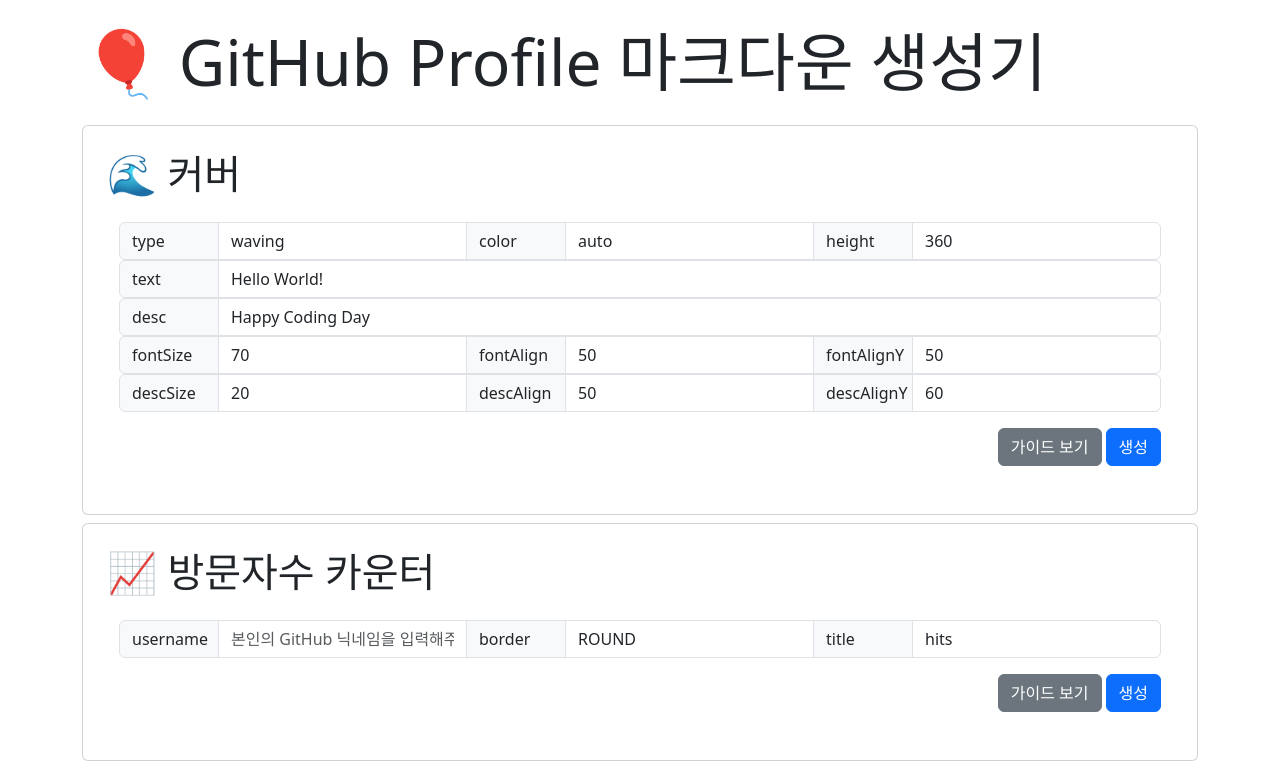
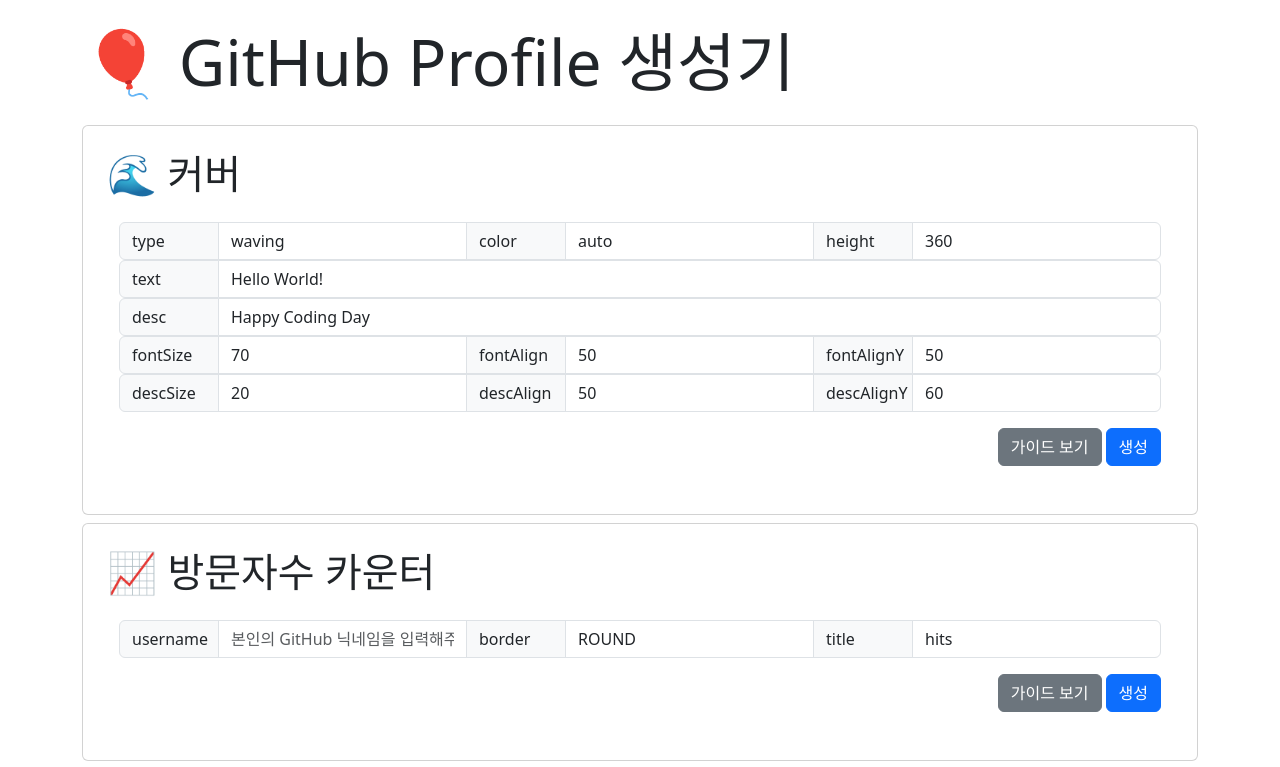
Before and after one commit to qus0in/paste_profile, a Vue app: page / in a window 1280 px wide. Shown: the top 767 px of the page. Built offline with nearby package versions, Linux system fonts and the light colour scheme.

Commit message:
🎈 GitHub Profile 생성기

```diff
--- a/src/App.vue
+++ b/src/App.vue
@@ -1,6 +1,6 @@
 <template>
   <div class="container">
-    <p class="display-3 pt-4 pb-2">🎈 GitHub Profile 마크다운 생성기</p>
+    <p class="display-3 pt-4 pb-2">🎈 GitHub Profile 생성기</p>
     <CoverCard />
     <HitsCard />
     <GreetingsCard />
```
